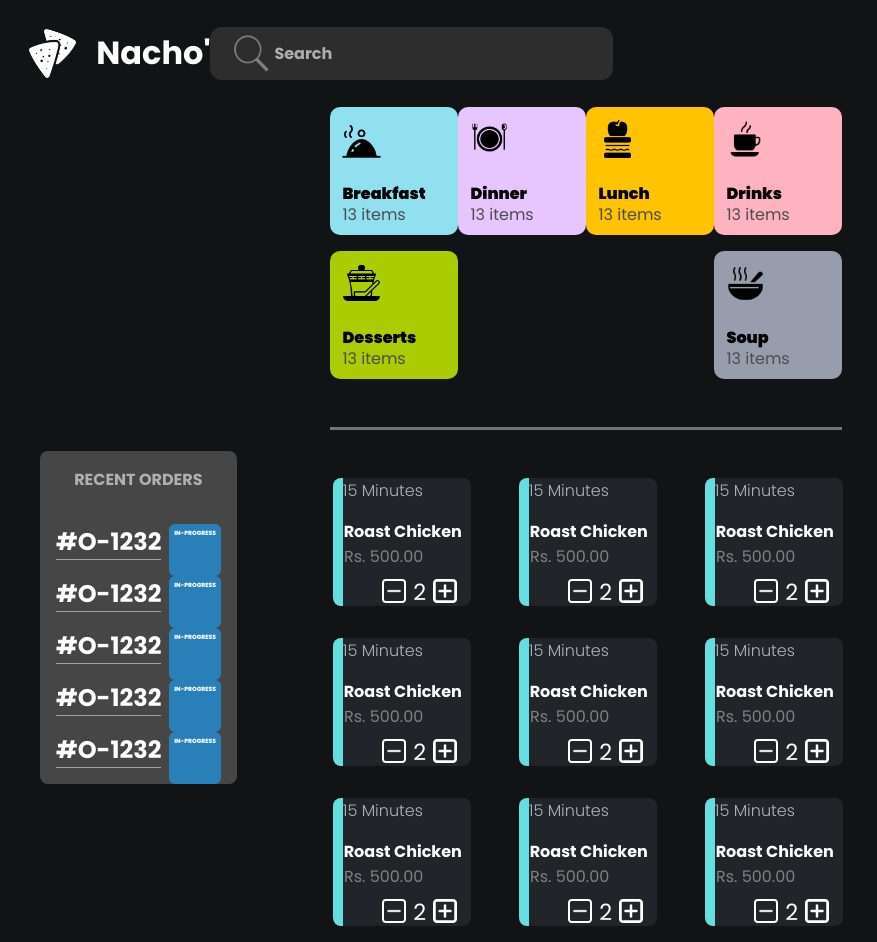
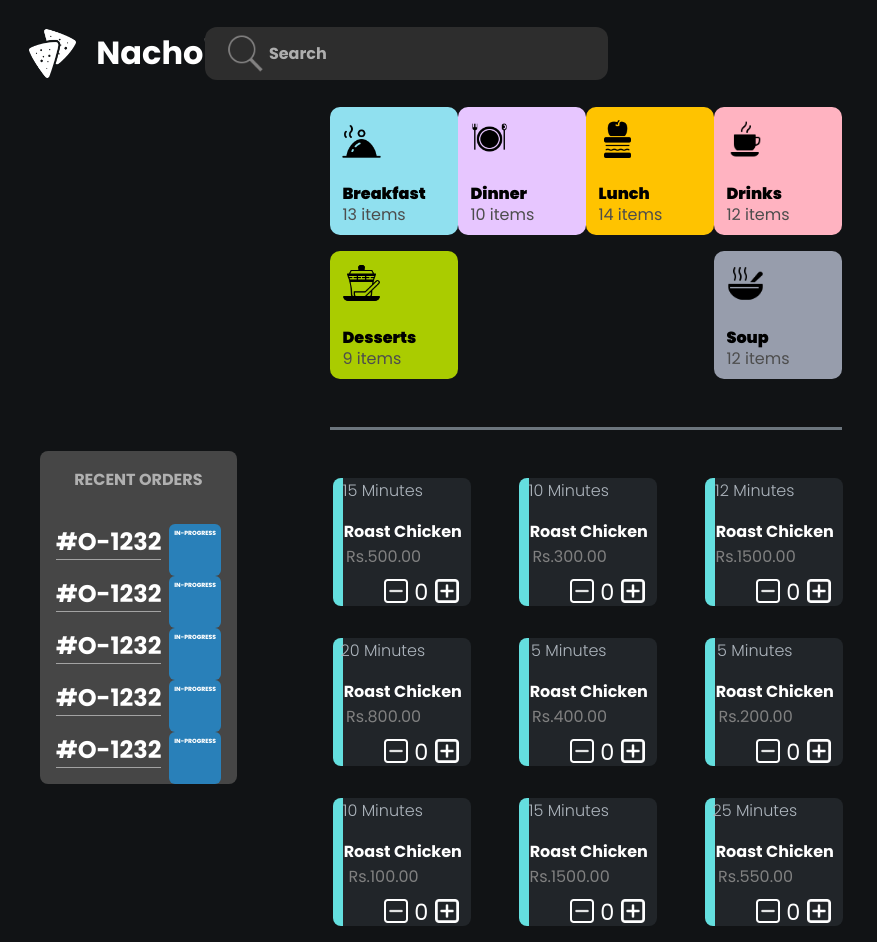
Before and after one commit to PeminduRayan/React, a React (Create React App) app: page / in a window 1280 px wide. Shown: the whole page, without its empty margins (0-877 px from the left). Built offline with nearby package versions, Linux system fonts and the light colour scheme.

Commit message:
All Items added

```diff
--- a/src/components/FoodTypeTile/FoodTileContainer.js
+++ b/src/components/FoodTypeTile/FoodTileContainer.js
@@ -13,12 +13,12 @@ const FoodTileContainer = () => {
     return (
         <div className={classes.container}>
 
-            <FoodTypeTile source = {breakfast} heading = 'Breakfast' defColor = "#90e0ef" onColor = "#48cae4"/>
-            <FoodTypeTile source = {dinner} heading = "Dinner" defColor = '#e7c6ff' onColor ='#c8b6ff'/>
-            <FoodTypeTile source= {lunch} heading = "Lunch" defColor ='#ffc300' onColor = '#ffd60a'/>
-            <FoodTypeTile source= {drinks} heading = "Drinks" defColor ='#ffb3c1' onColor= '#ff758f' />
-            <FoodTypeTile source= {desserts} heading = "Desserts" defColor = '#aacc00' onColor = '#80b918'/>
-            <FoodTypeTile source= {soup} heading = "Soup" defColor='#979dac' onColor='#5c677d'/>
+            <FoodTypeTile source = {breakfast} heading = 'Breakfast' items = '13 items' defColor = "#90e0ef" onColor = "#48cae4"/>
+            <FoodTypeTile source = {dinner} heading = "Dinner" items = '10 items' defColor = '#e7c6ff' onColor ='#c8b6ff'/>
+            <FoodTypeTile source= {lunch} heading = "Lunch" items = '14 items' defColor ='#ffc300' onColor = '#ffd60a'/>
+            <FoodTypeTile source= {drinks} heading = "Drinks" items = '12 items' defColor ='#ffb3c1' onColor= '#ff758f' />
+            <FoodTypeTile source= {desserts} heading = "Desserts" items = '9 items' defColor = '#aacc00' onColor = '#80b918'/>
+            <FoodTypeTile source= {soup} heading = "Soup" items = '12 items' defColor='#979dac' onColor='#5c677d'/>
 
         </div>
     );
--- a/src/components/FoodTypeTile/FoodTypeTile.js
+++ b/src/components/FoodTypeTile/FoodTypeTile.js
@@ -23,7 +23,7 @@ const FoodTypeTile = (props) => {
             <img className={classes.img} src= {props.source}/>
                 <div className={classes.divboth}>
                     <span className={classes.mainTitle}>{props.heading}</span>
-                    <span className={classes.subTitle}>13 items</span>
+                    <span className={classes.subTitle}>{props.items}</span>
                 </div>
         </div>
      );
--- a/src/components/ItemTiles/SingleItem.js
+++ b/src/components/ItemTiles/SingleItem.js
@@ -3,18 +3,18 @@ import classes from './SingleItem.module.css';
 import add from '../../assets/add.png'
 import reduce from '../../assets/reduce.png'
 
-export default function SingleItem() {
+export default function SingleItem(props) {
   return (
       <div className={classes.outer}>
         <div className={classes.spanOuter}>
-          <span className={classes.time}>15 Minutes</span>
+          <span className={classes.time}>{props.time}</span>
           <div className={classes.titleHolder}>
-              <span className={classes.mainTitle}>Roast Chicken</span>
-              <span className={classes.subTitle}>Rs. 500.00</span>
+              <span className={classes.mainTitle}>{props.mainTitle}</span>
+              <span className={classes.subTitle}>{props.subTitle}</span>
           </div>
                 <div className={classes.imgOuter}>
                     <img className={classes.reduce} src={reduce}></img>
-                    <span className={classes.items}>2</span>
+                    <span className={classes.items}>0</span>
                     <img className={classes.add} src={add}></img>
                 </div>
         </div>
--- a/src/components/ItemTiles/SingleItem.module.css
+++ b/src/components/ItemTiles/SingleItem.module.css
@@ -30,9 +30,6 @@
     flex-direction: column;
     margin-top: 1rem;
     color:white;
-
-
-
 }
 .mainTitle{
     margin-left:-0.5rem ;
@@ -46,21 +43,24 @@
 
 .imgOuter{
     margin-top: 0.4rem;
-    margin-left: 2.2rem;
+    margin-left: 2.3rem;
     display: flex;
     flex-direction: row;
     justify-content: space-between;
-    margin-right: 0.6rem;
+    margin-right: 0.5rem;
 
 }
 .add{
    width: 2.5vw;
    height: 2.5vw;
+   cursor: pointer;
+
 }
 
 .reduce{
     width: 2.5vw;
     height: 2.5vw;
+    cursor:pointer;
 }
 
 .items{
--- a/src/components/ItemTiles/SingleItemContainer.js
+++ b/src/components/ItemTiles/SingleItemContainer.js
@@ -6,16 +6,15 @@ export default function SingleItemContainer() {
   return (
         <div className={classes.allOuter}>
             <div className={classes.container}>
-                <SingleItem/>
-                <SingleItem/>
-                <SingleItem/>
-                <SingleItem/>
-                <SingleItem/>
-                <SingleItem/>
-                <SingleItem/>
-                <SingleItem/>
-                <SingleItem/>
-
+                <SingleItem time= '15 Minutes' mainTitle='Roast Chicken' subTitle='Rs.500.00' />
+                <SingleItem time= '10 Minutes' mainTitle='Roast Chicken' subTitle='Rs.300.00' />
+                <SingleItem time= '12 Minutes' mainTitle='Roast Chicken' subTitle='Rs.1500.00' />
+                <SingleItem time= '20 Minutes' mainTitle='Roast Chicken' subTitle='Rs.800.00' />
+                <SingleItem time= '5 Minutes' mainTitle='Roast Chicken' subTitle='Rs.400.00' />
+                <SingleItem time= '5 Minutes' mainTitle='Roast Chicken' subTitle='Rs.200.00' />
+                <SingleItem time= '10 Minutes' mainTitle='Roast Chicken' subTitle='Rs.100.00' />
+                <SingleItem time= '15 Minutes' mainTitle='Roast Chicken' subTitle='Rs.1500.00' />
+                <SingleItem time= '25 Minutes' mainTitle='Roast Chicken' subTitle='Rs.550.00' />
             </div>
         </div>
   )
--- a/src/components/NavBar/OrderBar/RecentOrdersContainer.module.css
+++ b/src/components/NavBar/OrderBar/RecentOrdersContainer.module.css
@@ -1,7 +1,6 @@
 .container{
     display: flex;
     flex-direction: column;
-
     width: fit-content;
     padding-left: 1rem;
     padding-right: 1rem;
@@ -11,6 +10,7 @@
     position: absolute;
     bottom: 1rem;
     margin-left: 2.5rem;
+
 
 }
 
--- a/src/components/NavBar/SearchBar/SearchBar.module.css
+++ b/src/components/NavBar/SearchBar/SearchBar.module.css
@@ -1,7 +1,7 @@
 .outer{
     position: relative;
     width: fit-content;
-    left: 10%;
+    left: 9%;
 }
 
 .image{
```
